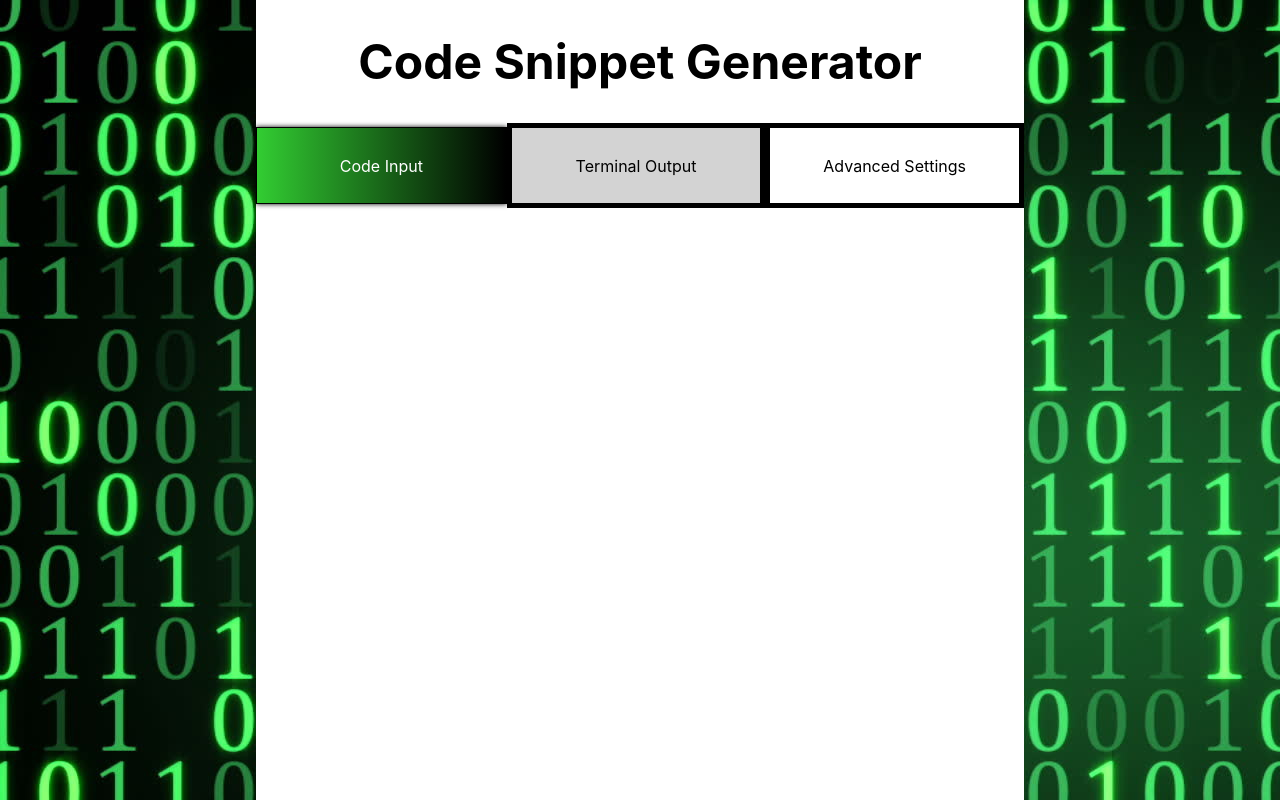
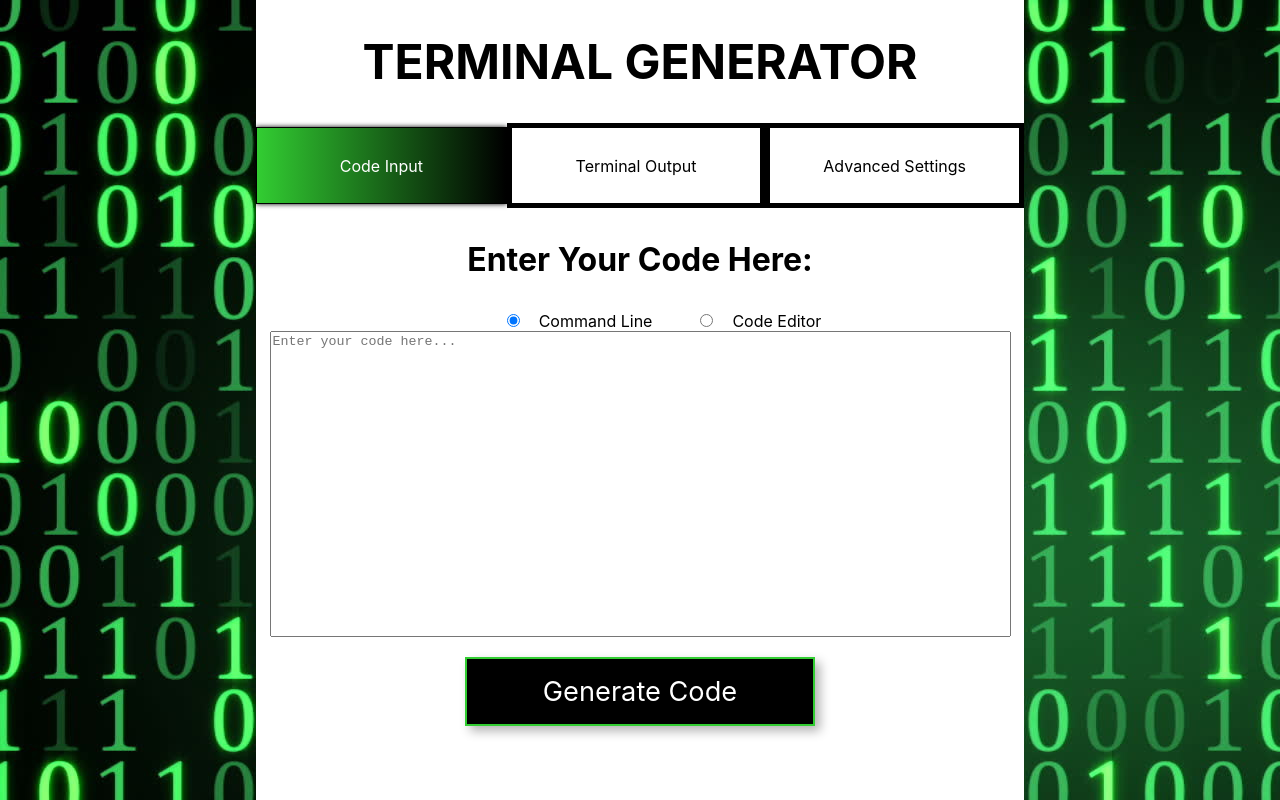
Before and after one commit to dpericich/Terminal-Generator, a React (Create React App) app: page / in a window 1280 px wide. Built offline with nearby package versions, Linux system fonts and the light colour scheme.

Commit message:
Added output logic for App.tsx component

```diff
--- a/src/App.tsx
+++ b/src/App.tsx
@@ -27,13 +27,37 @@ const App = (): ReactElement => {
   return(
     <div className="app-container">
       <div className="display-container">
-        <h1>Code Snippet Generator</h1>
+        <h1>TERMINAL GENERATOR</h1>
         <div className="tab-container">
-          <div className="tab tab-selected">Code Input</div>
-          <div className="tab tab-disabled">Terminal Output</div>
-          <div className="tab">Advanced Settings</div>
+          <div className={`tab ${toggleButtonSelect("codeInput")}`}  onClick={() => setCurrentTab("codeInput")}>
+            Code Input
+          </div>
+          <div className={`tab ${toggleButtonSelect("terminalOutput")}`} onClick={() => setCurrentTab("terminalOutput")}>
+            Terminal Output
+          </div>
+          <div className={`tab ${toggleButtonSelect("advancedSettings")}`} onClick={() => setCurrentTab("advancedSettings")}>
+            Advanced Settings
+          </div>
         </div>
-        {/* Will have conditionally rendered components here depending on which tab is selected */}
+        { showComponent('codeInput') && <CodeInputElement
+                                          codeInput={codeInput}
+                                          setCodeInput={setCodeInput}
+                                          setCurrentTab={setCurrentTab}
+                                          setCodeSubmitted={setCodeSubmitted}
+                                          setCodeType={setCodeType}
+                                        /> }
+        { showComponent('advancedSettings') && <AdvancedSettingsElement
+                                                codeTheme={codeTheme}
+                                                setCodeTheme={setCodeTheme}
+                                                codeFontFamily={codeFontFamily}
+                                                setCodeFontFamily={setCodeFontFamily}
+                                               /> }
+        { showComponent('terminalOutput') && <TerminalOutputElement
+                                              codeInput={codeInput}
+                                              codeType={codeType}
+                                              codeTheme={codeTheme}
+                                              codeFontFamily={codeFontFamily}
+                                             /> }
       </div>
     </div>
   )
```
